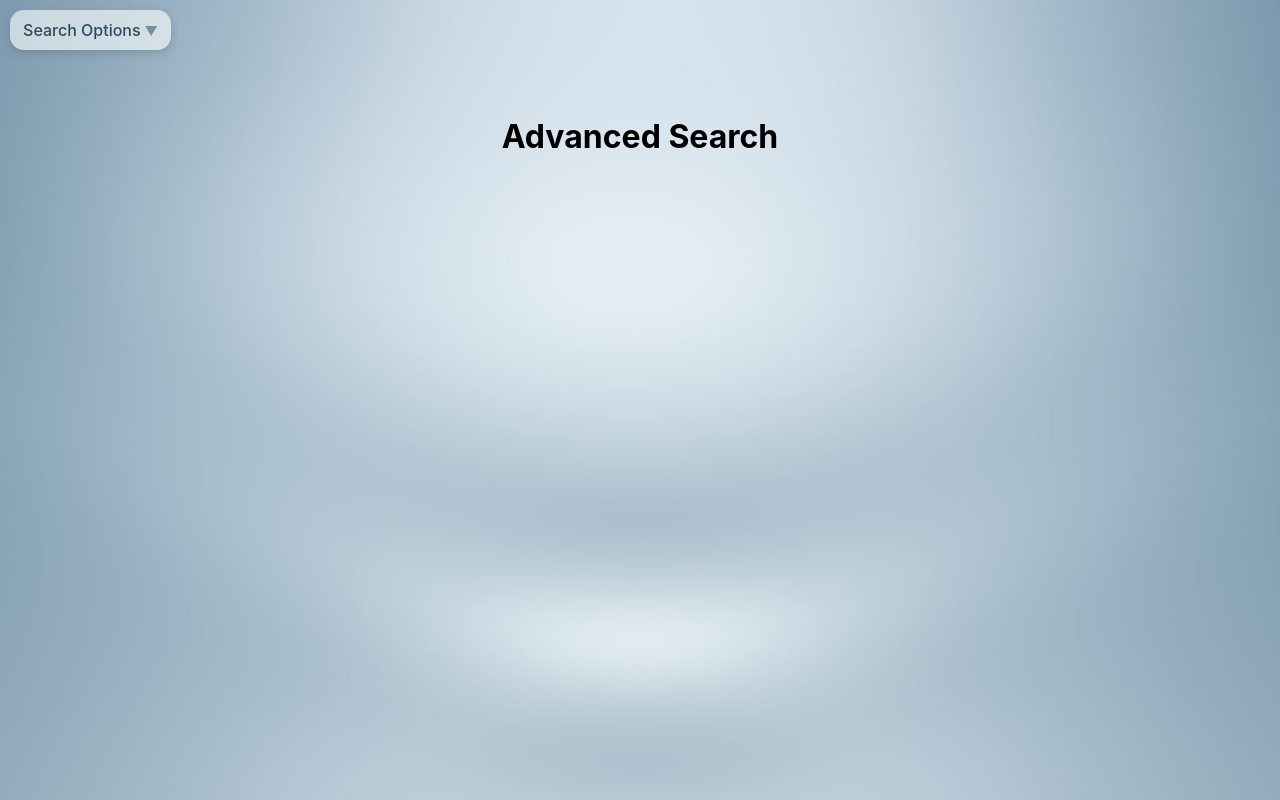
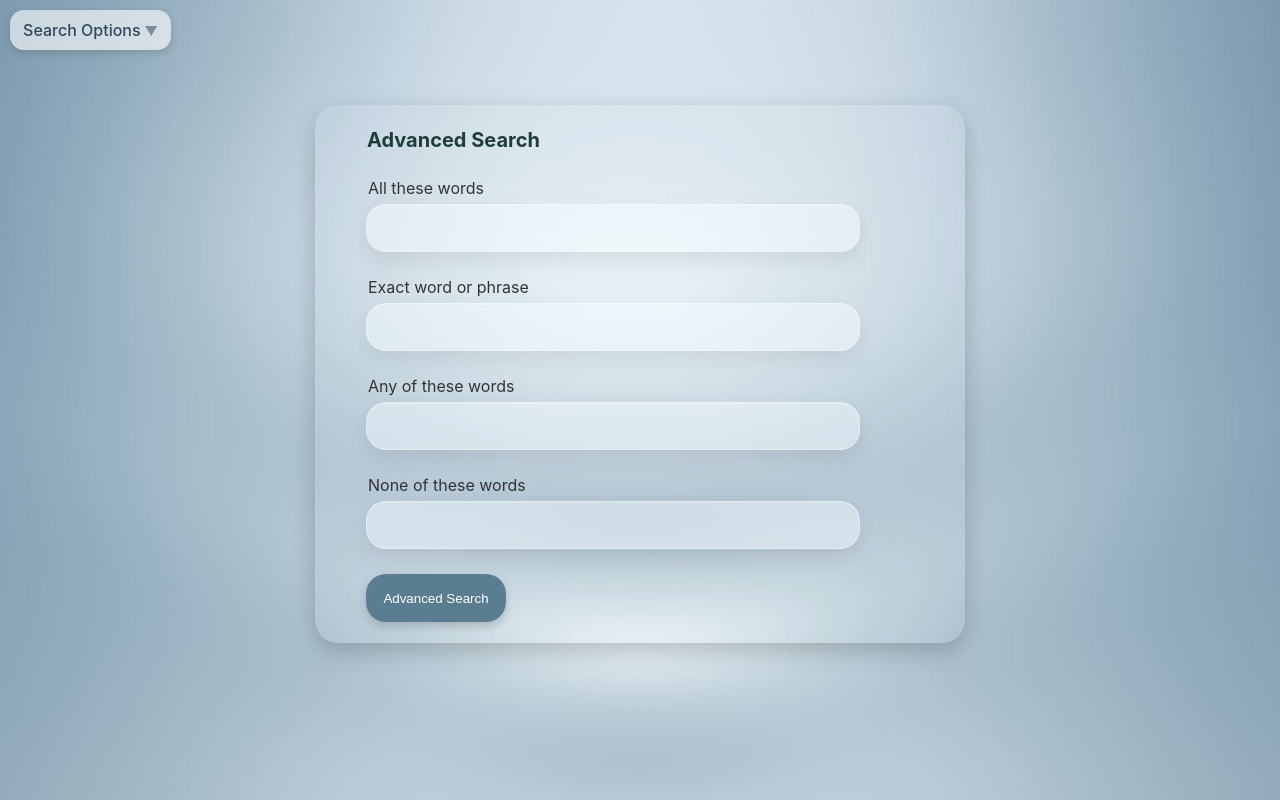
Before and after one commit to kooshamajl/WebSearchApp, a React (Vite) app: page /advanced in a window 1280 px wide. Built offline with nearby package versions, Linux system fonts and the light colour scheme.

Commit message:
feat: migrate advanced search functionality

```diff
--- a/css/main-style.css
+++ b/css/main-style.css
@@ -272,11 +272,16 @@ main {
   overflow: hidden;
 }
 
-.advanced-container h3 {
+.advanced-container :is(h1, h3) {
   margin-top: -4px;
   margin-bottom: 20px;
   margin-left: 30px;
   color: #1f3d3d;
+}
+
+.advanced-container h1 {
+  padding: 6px;
+  font-size: 1.25rem;
 }
 
 .advanced-container .search-bar {
@@ -292,6 +297,20 @@ main {
 
 .advanced-container #search-button {
   margin-left: 35px;
+}
+
+.advanced-search-form .search-but {
+  margin-top: 0;
+}
+
+#advanced-search-error {
+  width: fit-content;
+  max-width: 80%;
+  margin: 0 0 16px 35px;
+  padding: 8px 12px;
+  border-radius: var(--radius-sm);
+  background: #fff4f1;
+  color: #8a302b;
 }
 
 .row {
@@ -455,7 +474,8 @@ h3 {
   .advanced-container .search-bar,
   .advanced-container label,
   .advanced-container #search-button,
-  .advanced-container h3 {
+  .advanced-container :is(h1, h3),
+  #advanced-search-error {
     margin-left: 12px;
   }
 }
--- a/src/pages/AdvancedSearch.tsx
+++ b/src/pages/AdvancedSearch.tsx
@@ -1,7 +1,72 @@
+import { useRef, useState } from "react";
+import type { FormEvent } from "react";
+import {
+    ADVANCED_SEARCH_FIELDS,
+    buildAdvancedSearchUrl,
+    type AdvancedSearchFields,
+} from "../utils/advancedSearch";
+
 export default function AdvancedSearch() {
+    const [showError, setShowError] = useState(false);
+    const firstInput = useRef<HTMLInputElement>(null);
+
+    function handleSubmit(event: FormEvent<HTMLFormElement>) {
+        event.preventDefault();
+        const formData = new FormData(event.currentTarget);
+        const fields: AdvancedSearchFields = {};
+
+        for (const { name } of ADVANCED_SEARCH_FIELDS) {
+            const value = formData.get(name);
+            if (typeof value === "string") fields[name] = value;
+        }
+
+        const url = buildAdvancedSearchUrl(fields);
+        if (!url) {
+            setShowError(true);
+            firstInput.current?.focus();
+            return;
+        }
+
+        window.location.assign(url);
+    }
+
     return (
-        <div className="container">
-            <h1>Advanced Search</h1>
+        <div className="advanced-container">
+            <h1 id="advanced-search-title">Advanced Search</h1>
+
+            <form
+                className="advanced-search-form"
+                role="search"
+                aria-labelledby="advanced-search-title"
+                onSubmit={handleSubmit}
+            >
+                {showError && (
+                    <p id="advanced-search-error" role="alert">Enter at least one search term.</p>
+                )}
+
+                {ADVANCED_SEARCH_FIELDS.map(({ id, name, label }, index) => (
+                    <div className="row" key={name}>
+                        <label htmlFor={id}>{label}</label>
+                        <input
+                            ref={index === 0 ? firstInput : undefined}
+                            id={id}
+                            name={name}
+                            className="search-bar"
+                            type="text"
+                            maxLength={50}
+                            autoComplete="off"
+                            aria-describedby={index === 0 && showError ? "advanced-search-error" : undefined}
+                            onChange={(event) => {
+                                if (event.target.value.trim()) setShowError(false);
+                            }}
+                        />
+                    </div>
+                ))}
+
+                <button type="submit" id="search-button" className="search-but">
+                    Advanced Search
+                </button>
+            </form>
         </div>
     );
 }
--- /dev/null
+++ b/src/utils/advancedSearch.ts
@@ -0,0 +1,20 @@
+export const ADVANCED_SEARCH_FIELDS = [
+    { id: "all", name: "as_q", label: "All these words" },
+    { id: "exact", name: "as_epq", label: "Exact word or phrase" },
+    { id: "any", name: "as_oq", label: "Any of these words" },
+    { id: "none", name: "as_eq", label: "None of these words" },
+] as const;
+
+type AdvancedSearchFieldName = (typeof ADVANCED_SEARCH_FIELDS)[number]["name"];
+export type AdvancedSearchFields = Partial<Record<AdvancedSearchFieldName, string>>;
+
+export function buildAdvancedSearchUrl(fields: AdvancedSearchFields): string | null {
+    const params = new URLSearchParams();
+
+    for (const { name } of ADVANCED_SEARCH_FIELDS) {
+        const value = fields[name]?.trim();
+        if (value) params.set(name, value);
+    }
+
+    return params.size > 0 ? `https://www.google.com/search?${params}` : null;
+}
```
